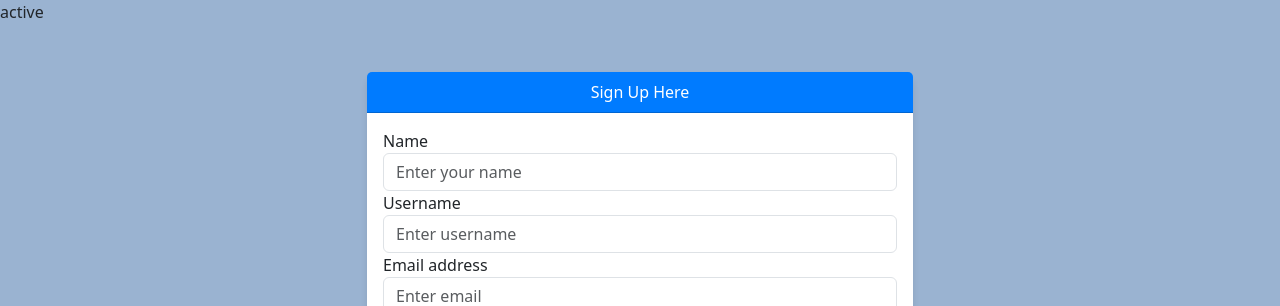
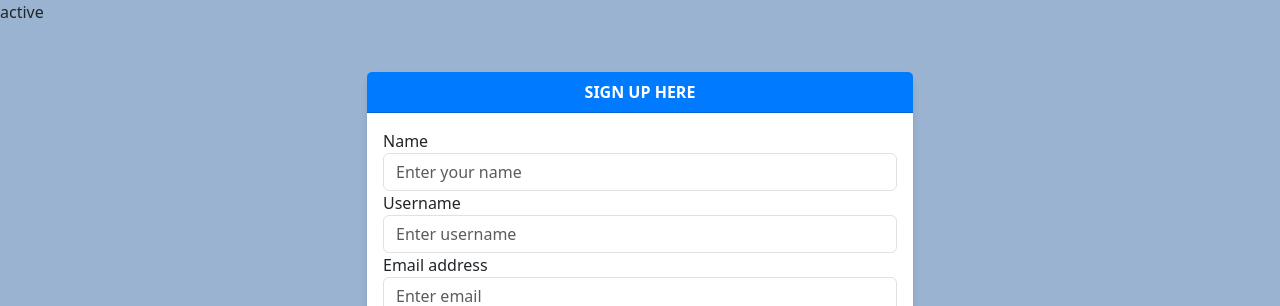
Before and after one commit to naisepaul/petlover, a Django app: page /signup/ in a window 1280 px wide. Shown: the part 176-482 px from the top of the page. Run offline with Django 3.2, Linux system fonts and the light colour scheme; some libraries are stand-ins or nearby versions.

Commit message:
Changed the login and signup forms caption to capital letter

```diff
--- a/templates/account/login.html
+++ b/templates/account/login.html
@@ -11,10 +11,10 @@ Log in
     <div class="row justify-content-center align-items-center">
         <div class="col-md-6 mt-3">
             <div class="card">
-                <div class="card-header text-center">
-                    Login
+                <div class="card-header text-center text-uppercase">
+                    <strong>Login</strong>
                 </div>
-                <!-- Messages for info, success, error,warning  -->
+                <!-- Alert Messages for info, success, error,warning  -->
                 {% for message in messages %}
                 <div class="alert alert-{{message.tags}} alert-dismissible fade show" role="alert">
                     <strong></strong> {{message}}
--- a/templates/account/signup.html
+++ b/templates/account/signup.html
@@ -12,9 +12,10 @@ Sign Up
 	<div class="row justify-content-center align-items-center">
 		<div class="col-md-6">
 			<div class="card">
-				<div class="card-header text-center">
-					Sign Up Here
+				<div class="card-header text-center text-uppercase">
+					<strong>Sign Up Here</strong>
 				</div>
+				 <!-- Alert Messages for info, success, error,warning  -->
 				{% for message in messages %}
 				<div class="alert alert-{{message.tags}} alert-dismissible fade show" role="alert">
 					<strong></strong> {{message}}
--- a/templates/base.html
+++ b/templates/base.html
@@ -55,7 +55,7 @@
     </nav>
 
   </header>
-<!-- Messages for info, success, error,warning  -->
+<!-- Alert Messages for info, success, error,warning  -->
   {% for message in messages %}
   <div class="alert alert-{{message.tags}} alert-dismissible fade show" role="alert">
     <strong></strong> {{message}}
```
